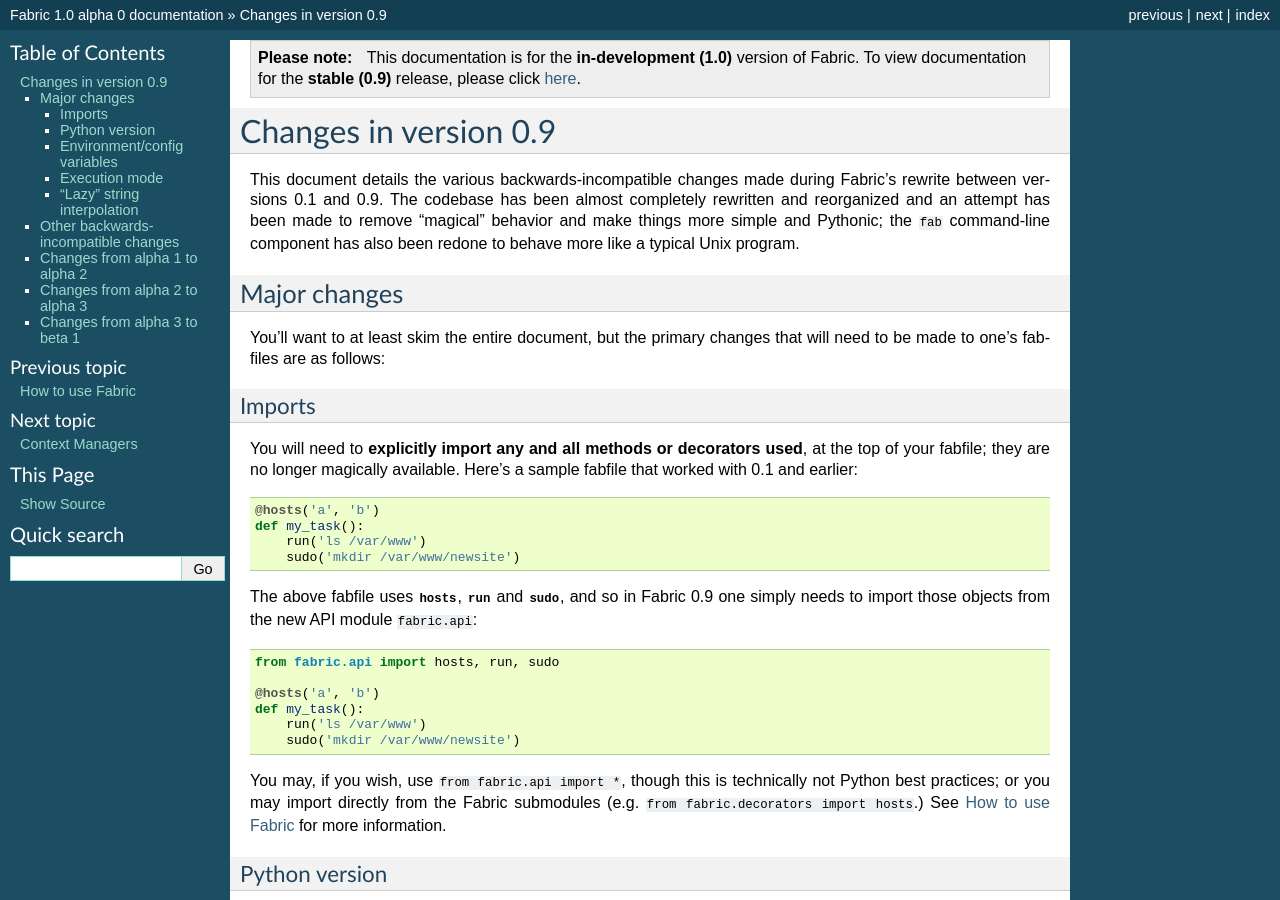
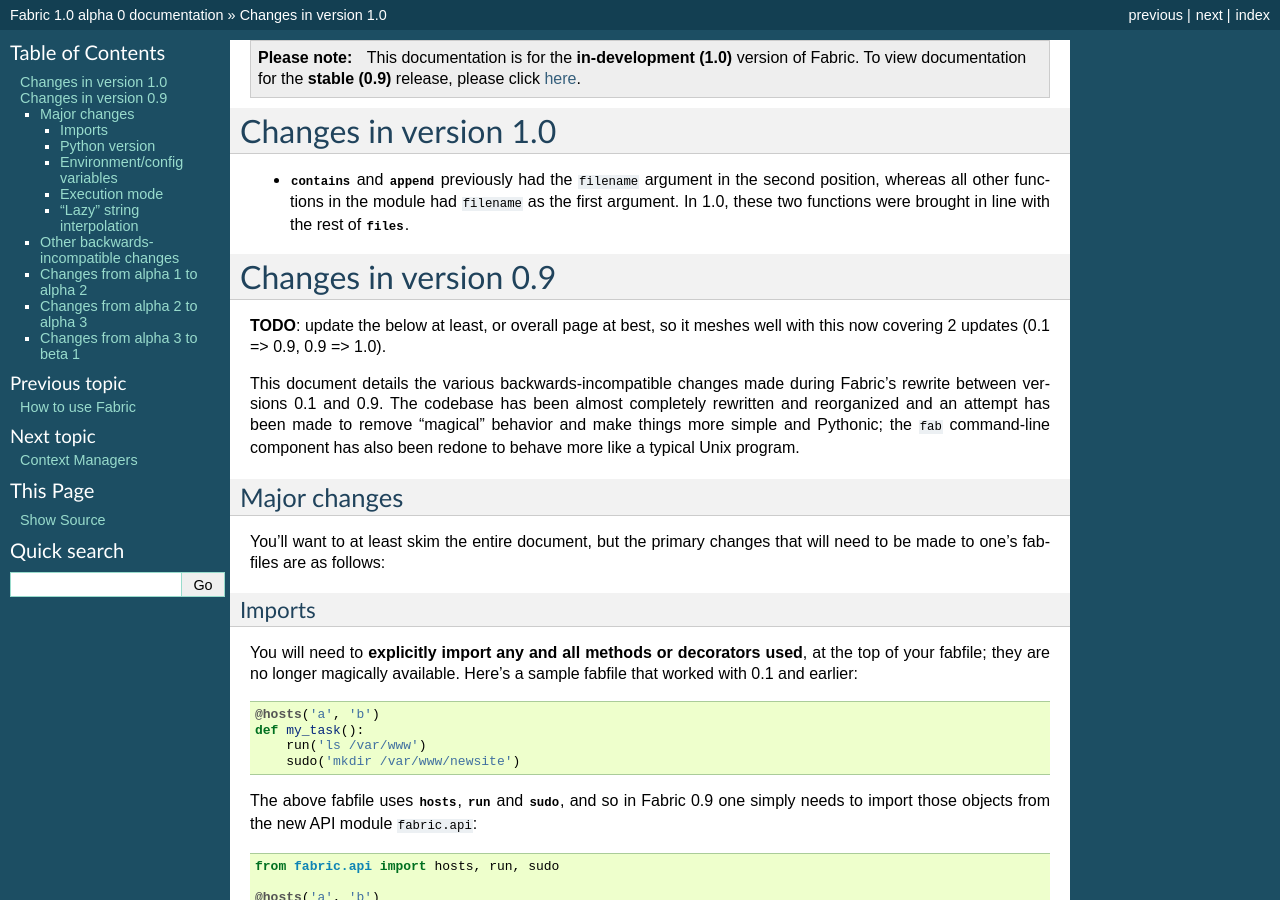
Before and after one commit to fabric/fabric, a Sphinx documentation site: the page built from docs/compatibility.rst, in a window 1280 px wide and 900 px high. Built offline with Sphinx 7.4.7, drawn with Linux system fonts in a browser that asks for light colours; some of the changed text lies outside the part shown.

Commit message:
Add note re: contains/append to compat docs.

```diff
--- a/docs/compatibility.rst
+++ b/docs/compatibility.rst
@@ -1,6 +1,20 @@
+======================
+Changes in version 1.0
+======================
+
+* `~fabric.contrib.files.contains` and `~fabric.contrib.files.append`
+  previously had the ``filename`` argument in the second position, whereas all
+  other functions in the module had ``filename`` as the first argument. In 1.0,
+  these two functions were brought in line with the rest of
+  `~fabric.contrib.files`.
+
+
 ======================
 Changes in version 0.9
 ======================
+
+**TODO**: update the below at least, or overall page at best, so it meshes well
+with this now covering 2 updates (0.1 => 0.9, 0.9 => 1.0).
 
 This document details the various backwards-incompatible changes made during
 Fabric's rewrite between versions 0.1 and 0.9. The codebase has been almost
```
